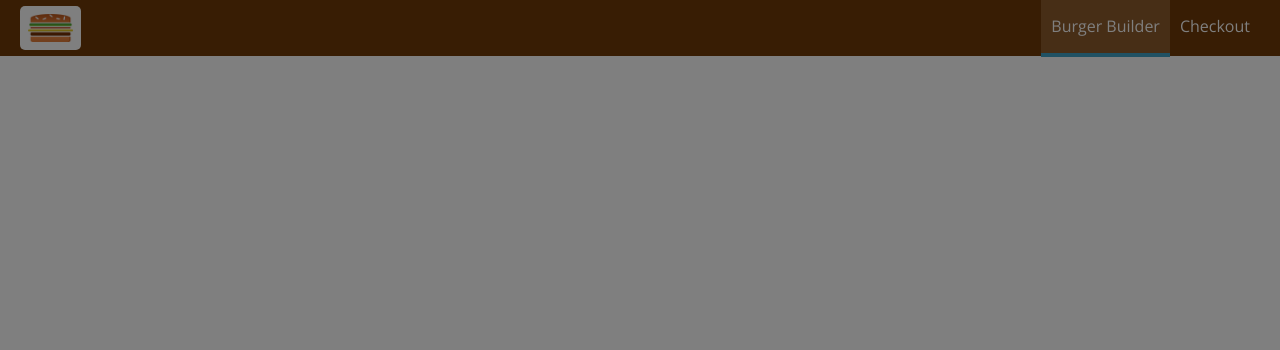
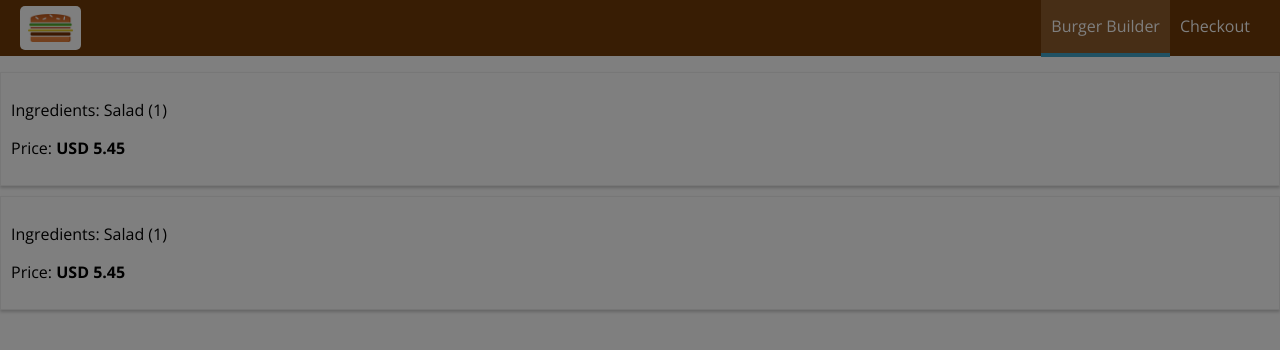
Before and after one commit to yokoto/BurgerBuilderApp, a React (Create React App) app: page /orders in a window 1280 px wide. Shown: the top 350 px of the page. Built offline with nearby package versions, Linux system fonts and the light colour scheme.

Commit message:
Add Order and Orders components

```diff
--- a/src/App.js
+++ b/src/App.js
@@ -3,6 +3,7 @@ import { Route, Switch } from 'react-router-dom';
 import Layout from './hoc/Layout/Layout';
 import BurgerBuilder from './containers/BurgerBuilder/BurgerBuilder';
 import Checkout from './containers/Checkout/Checkout';
+import Orders from './containers/Orders/Orders';
 
 class App extends Component {
   render () {
@@ -11,6 +12,7 @@ class App extends Component {
         <Layout>
           <Switch>
             <Route path="/checkout" component={Checkout} />
+            <Route path="/orders" component={Orders} />
             <Route path="/" exact component={BurgerBuilder} />
           </Switch>
         </Layout>
--- /dev/null
+++ b/src/components/Order/Order.js
@@ -0,0 +1,11 @@
+import React from 'react';
+import classes from './Order.module.css'
+
+const order = (props) => (
+  <div className={classes.Order}>
+    <p>Ingredients: Salad (1)</p>
+    <p>Price: <strong>USD 5.45</strong></p>
+  </div>
+);
+
+export default order;
--- /dev/null
+++ b/src/components/Order/Order.module.css
@@ -0,0 +1,8 @@
+.Order {
+  width: 100%;
+  border: 1px solid #eee;
+  box-shadow: 0 2px 3px #ccc;
+  padding: 10px;
+  margin: 10px auto;
+  box-sizing: border-box;
+}
--- /dev/null
+++ b/src/containers/Orders/Orders.js
@@ -0,0 +1,16 @@
+import React, { Component } from 'react';
+
+import Order from '../../components/Order/Order'
+
+class Orders extends Component {
+  render () {
+    return (
+      <div>
+        <Order />
+        <Order />
+      </div>
+    );
+  }
+}
+
+export default Orders;
```
